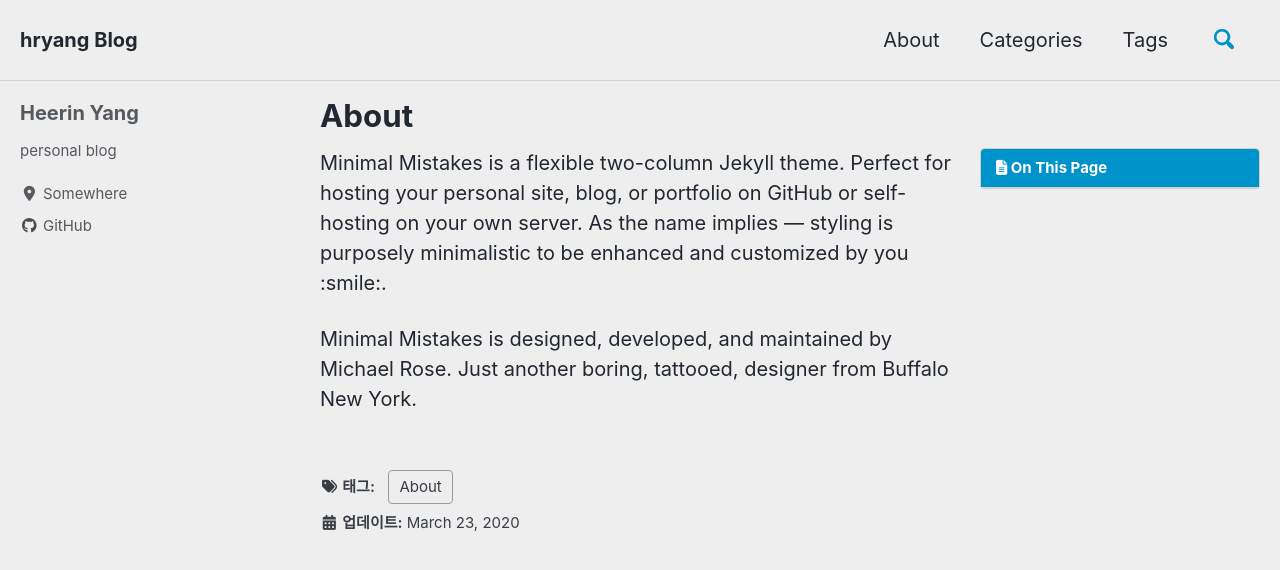
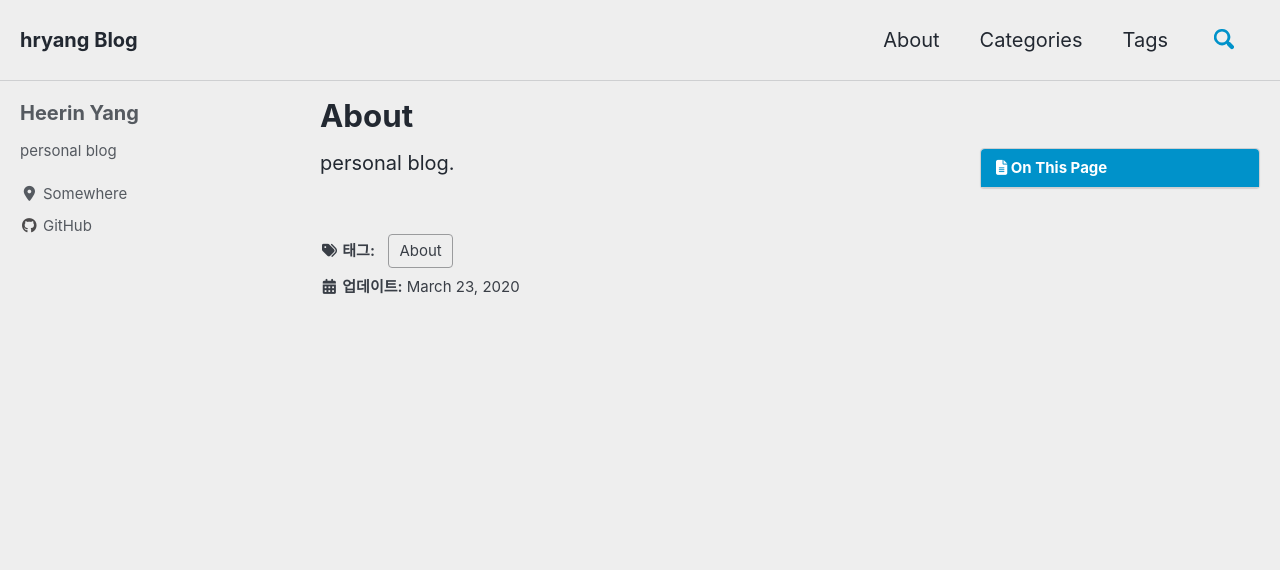
Before and after one commit to hryang06/hryang06.github.io, a Jekyll site: the page built from _pages/about.md, in a window 1280 px wide and 900 px high. Shown: the top 570 px of the window. Built offline with Jekyll 4.4.1, drawn with Linux system fonts in a browser that asks for light colours; cached includes are drawn as plain includes; nearby versions of some CDN libraries.

Commit message:
Change about

```diff
--- a/_pages/about.md
+++ b/_pages/about.md
@@ -1,12 +1,10 @@
 ---
 permalink: /about/
 title: "About"
-excerpt: "Minimal Mistakes is a flexible two-column Jekyll theme."
+excerpt: "hryang blog."
 last_modified_at: 2020-03-23T14:07:54-04:00
 toc: true
 tags: [About]
 ---
 
-Minimal Mistakes is a flexible two-column Jekyll theme. Perfect for hosting your personal site, blog, or portfolio on GitHub or self-hosting on your own server. As the name implies --- styling is purposely minimalistic to be enhanced and customized by you :smile:.
-
-Minimal Mistakes is designed, developed, and maintained by Michael Rose. Just another boring, tattooed, designer from Buffalo New York.
+personal blog.
```
